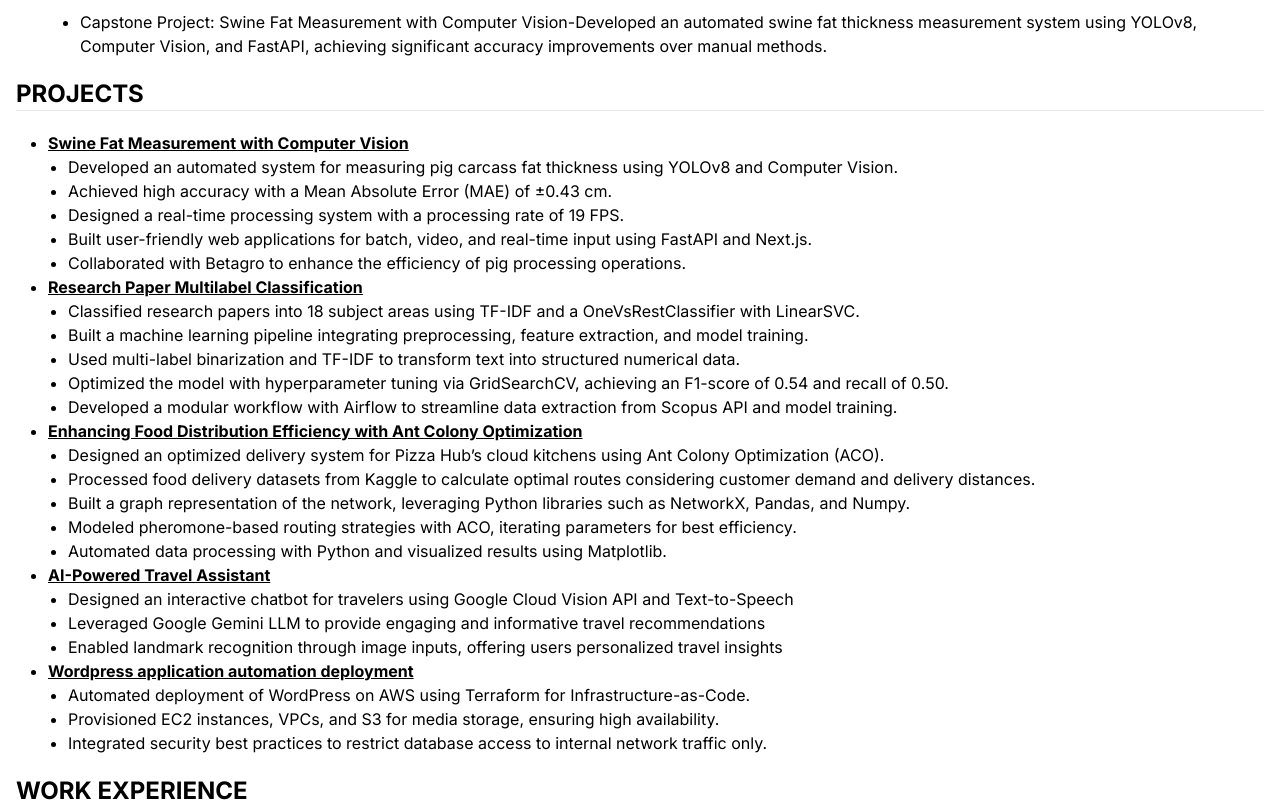
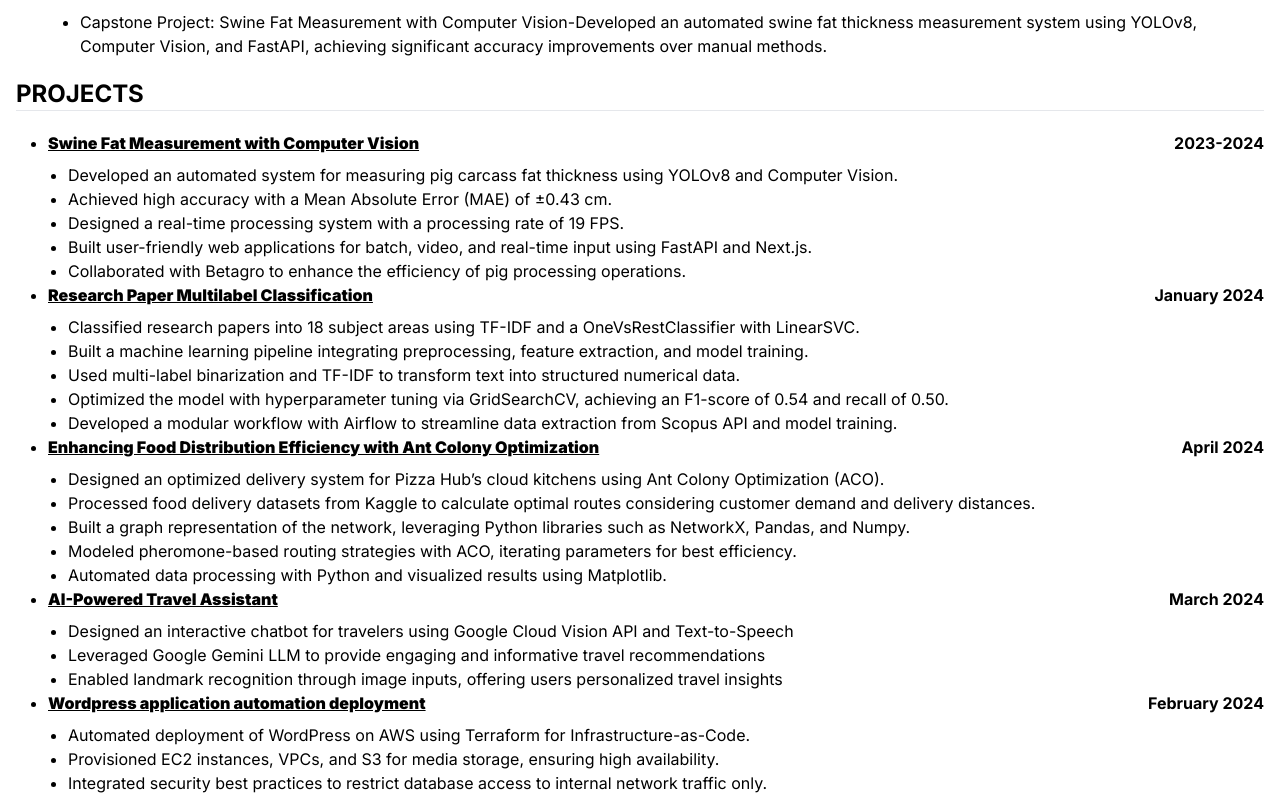
Before and after one commit to tumrabert/tumrabert_landingPage, a Next.js app: page /resume in a window 1280 px wide. Shown: the part 900-1702 px from the top of the page. Built offline with nearby package versions, Linux system fonts and the light colour scheme.

Commit message:
add projects year

```diff
--- a/app/components/Projects.tsx
+++ b/app/components/Projects.tsx
@@ -5,6 +5,8 @@
   name: string;
   details: string[];
   url: string;
+  hide:boolean;
+  year: string;
 }
 interface Props {
   projects: Project[];
@@ -16,13 +18,19 @@
       <Title>Projects</Title>
       <ul className="text-left list-disc pl-8 mt-5">
         {projects.map((project, index) => (
-          <li key={index}>
-            <div className="flex">
+
+          project.hide ? null :
+          (<li key={index}>
+            <div className="flex mb-2 font-bold print:mb-1">
+            <div className="flex-1 text-left">
                 <a href={project.url} target="_blank" rel="noreferrer" className="flex-0 text-left">
                 <strong>{project.name}</strong>
                 </a>
             </div>
-
+            <div className="flex-1 text-right">
+              {project.year ? project.year : ""}
+            </div>
+            </div>
             {/* Details as separate lis */}
             <ul className="list-disc pl-4" style={{ paddingLeft: "20px" }}>
               {/* Add nested ul with padding */}
@@ -30,7 +38,7 @@
                 <li key={detail}>{detail}</li>
               ))}
             </ul>
-          </li>
+          </li>)
         ))}
       </ul>
     </div>
--- a/public/data/profile.json
+++ b/public/data/profile.json
@@ -21,7 +21,8 @@
         "Collaborated with Betagro to enhance the efficiency of pig processing operations."
       ],
       "url": "https://github.com/Jinnapat/betagro-swine-fat-measurement-frontend",
-      "hide": false
+      "hide": false,
+      "year": "2023-2024"
     },
     {
       "name": "Research Paper Multilabel Classification",
@@ -33,7 +34,8 @@
         "Developed a modular workflow with Airflow to streamline data extraction from Scopus API and model training."
       ],
       "url": "https://shorturl.at/5JzlJ",
-      "hide": false
+      "hide": false,
+      "year": "January 2024"
     },
     {
       "name": "Enhancing Food Distribution Efficiency with Ant Colony Optimization ",
@@ -45,7 +47,8 @@
         "Automated data processing with Python and visualized results using Matplotlib."
       ],
       "url": "https://github.com/tumrabert/ACO_restaurant",
-      "hide": false
+      "hide": false,
+      "year": "April 2024"
     },
     {
       "name": "AI-Powered Travel Assistant",
@@ -55,7 +58,8 @@
         "Enabled landmark recognition through image inputs, offering users personalized travel insights"
       ],
       "url": "https://github.com/clickCA/Geographically-Gifted-Giraffe-GGG",
-      "hide": false
+      "hide": false,
+      "year": "March 2024"
     },
     {
       "name": "Wordpress application automation deployment",
@@ -65,7 +69,8 @@
         "Integrated security best practices to restrict database access to internal network traffic only."
       ],
       "url": "https://github.com/tumrabert/Cloud_Midterm_Project",
-      "hide": false
+      "hide": false,
+      "year": "February 2024"
     }
   ],
   "technologies": [
```
